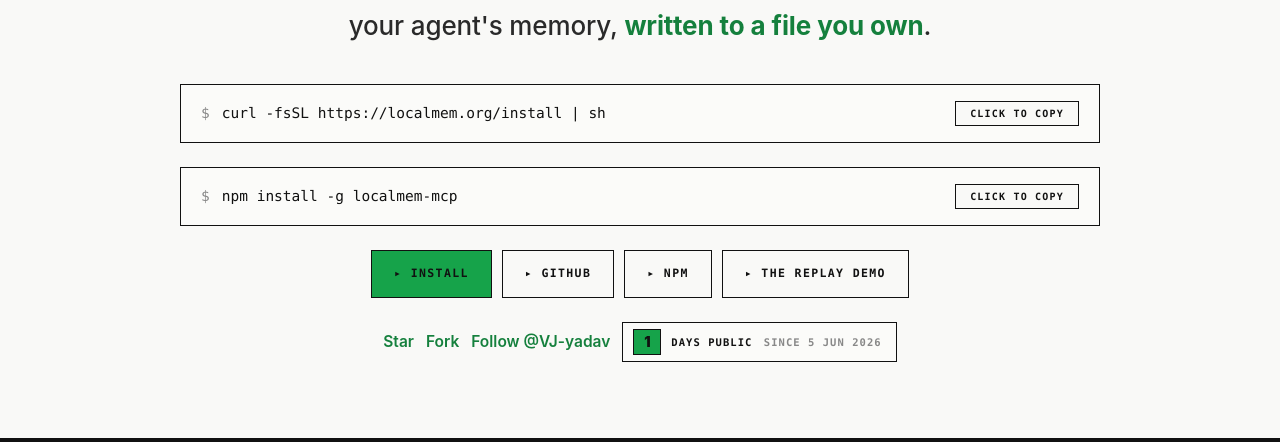
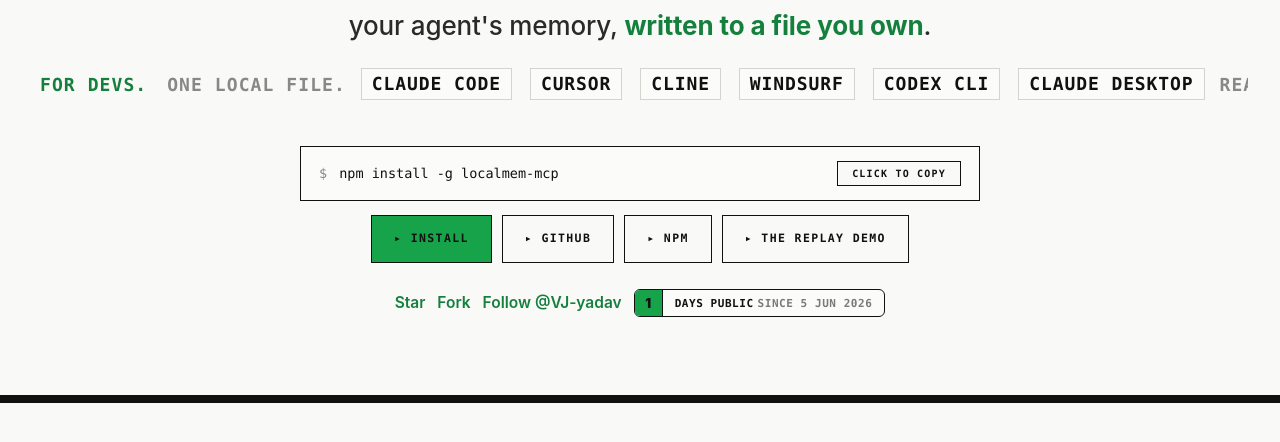
Before and after one commit to VJ-yadav/localmem-public, a plain HTML site: page landing/index.html in a window 1280 px wide. Shown: the part 358-800 px from the top of the page. Drawn offline with Linux system fonts and the light colour scheme.

Commit message:
feat(ui): promote chip + counter to global components; tighten hero
GLOBAL COMPONENTS (used by both landing + dashboard)
  - .lm-chip: bordered inline label (used in the hero dev line tool
    list, can be reused anywhere). Lives in the COMPONENTS section of
    both landing/index.html style block AND dashboard/styles.css.
  - .lm-counter: GitHub-button-shaped counter pill. Black-on-green
    leading number block, hard 1px black border, vertical separator,
    light cream label panel with black ink, mono uppercase, 28px tall
    to match GH widget large size. Same file pair.
  - Deleted the one-off .since-pill / .hero-full__sub-tech .tool CSS;
    markup now references the global classes.

HERO TWEAKS
  - Removed the curl install command from the hero. The npm install
    command stays. Both curl + npm appear again in the SHIP IT band
    below as Step 1, so scroll users still get them.
  - Dev-line font bumped from 10-12px to 14-18px (clamp) so it reads
    at the same scale as the tagline above it. Tightened letter
    spacing 0.1em -> 0.06em so the bigger glyphs don't feel stretched.
    Chip padding bumped to 2x10px to match.
  - Counter pill bg flipped from grey-faint to ink black on cream
    (matches the GitHub Star/Fork/Follow widgets sitting next to it).
    The '1' badge stays black-on-green with a hard black divider. The
    'since 5 Jun 2026' label is black with 0.55 opacity instead of a
    different colour token so it dims without breaking the system.

```diff
--- a/dashboard/styles.css
+++ b/dashboard/styles.css
@@ -280,6 +280,67 @@
   border-radius: var(--lm-radius-sm);
   white-space: nowrap;
 }
+
+/* --- CHIP (lm-chip) — bordered inline label, used in tool lists --------- */
+
+.lm-chip {
+  display: inline-block;
+  background: var(--lm-bg-card);
+  border: 1.5px solid var(--lm-border-light);
+  color: var(--lm-ink);
+  padding: 2px 10px;
+  margin: 0 3px;
+  font-family: var(--lm-font-mono);
+  font-size: inherit;
+  font-weight: 700;
+  letter-spacing: 0.05em;
+  text-transform: uppercase;
+  vertical-align: 1px;
+  line-height: 1.45;
+}
+
+/* --- COUNTER (lm-counter) — colored leading num + label, GH-button-shaped --- */
+
+.lm-counter {
+  display: inline-flex;
+  align-items: stretch;
+  height: 28px;
+  padding: 0;
+  background: var(--lm-bg-card);
+  border: 1px solid var(--lm-border-heavy);
+  border-radius: 6px;
+  font-family: var(--lm-font-mono);
+  font-size: 11px;
+  font-weight: 700;
+  letter-spacing: 0.05em;
+  text-transform: uppercase;
+  color: var(--lm-ink);
+  line-height: 1;
+  overflow: hidden;
+}
+.lm-counter__num {
+  display: inline-flex;
+  align-items: center;
+  justify-content: center;
+  min-width: 28px;
+  padding: 0 8px;
+  background: var(--lm-accent);
+  color: var(--lm-ink);
+  font-family: var(--lm-font-display);
+  font-size: 13px;
+  font-weight: 900;
+  letter-spacing: -0.01em;
+  line-height: 1;
+  border-right: 1px solid var(--lm-border-heavy);
+}
+.lm-counter__label {
+  display: inline-flex;
+  align-items: center;
+  padding: 0 12px;
+  white-space: nowrap;
+  color: var(--lm-ink);
+}
+.lm-counter__label .faint { color: var(--lm-ink); margin-left: 4px; opacity: 0.55; }
 
 /* --- CARD (lm-card) ----------------------------------------------------- */
 
--- a/landing/index.html
+++ b/landing/index.html
@@ -211,6 +211,65 @@
   flex-shrink: 0;
 }
 
+/* --- COMPONENT: CHIP (bordered inline label, used in tool lists) --- */
+.lm-chip {
+  display: inline-block;
+  background: var(--lm-bg-card);
+  border: 1.5px solid var(--lm-border-light);
+  color: var(--lm-ink);
+  padding: 2px 10px;
+  margin: 0 3px;
+  font-family: var(--lm-font-mono);
+  font-size: inherit;
+  font-weight: 700;
+  letter-spacing: 0.05em;
+  text-transform: uppercase;
+  vertical-align: 1px;
+  line-height: 1.45;
+}
+
+/* --- COMPONENT: COUNTER (colored leading num + label, GH-button-shaped) --- */
+.lm-counter {
+  display: inline-flex;
+  align-items: stretch;
+  height: 28px;
+  padding: 0;
+  background: var(--lm-bg-card);
+  border: 1px solid var(--lm-border-heavy);
+  border-radius: 6px;
+  font-family: var(--lm-font-mono);
+  font-size: 11px;
+  font-weight: 700;
+  letter-spacing: 0.05em;
+  text-transform: uppercase;
+  color: var(--lm-ink);
+  line-height: 1;
+  overflow: hidden;
+}
+.lm-counter__num {
+  display: inline-flex;
+  align-items: center;
+  justify-content: center;
+  min-width: 28px;
+  padding: 0 8px;
+  background: var(--lm-accent);
+  color: var(--lm-ink);
+  font-family: var(--lm-font-display);
+  font-size: 13px;
+  font-weight: 900;
+  letter-spacing: -0.01em;
+  line-height: 1;
+  border-right: 1px solid var(--lm-border-heavy);
+}
+.lm-counter__label {
+  display: inline-flex;
+  align-items: center;
+  padding: 0 12px;
+  white-space: nowrap;
+  color: var(--lm-ink);
+}
+.lm-counter__label .faint { color: var(--lm-ink); margin-left: 4px; opacity: 0.55; }
+
 /* --- COMPONENT: CARD --- */
 .lm-card {
   display: block;
@@ -370,11 +429,14 @@
   margin: 0 0 30px;
   text-transform: lowercase;
   white-space: nowrap;
+  -webkit-text-stroke: 1.25px var(--lm-ink);
+  paint-order: stroke fill;
 }
 .hero-full__brand .a {
   color: var(--lm-accent);
   margin: 0 0.06em;
   font-weight: 900;
+  -webkit-text-stroke: 1.25px var(--lm-accent);
 }
 
 .hero-full__sub {
@@ -386,10 +448,30 @@
   color: var(--lm-ink-secondary);
   text-transform: none;
   max-width: 760px;
-  margin: 0 auto 40px;
+  margin: 0 auto 18px;
 }
 .hero-full__sub .accent { color: var(--lm-accent-strong); font-weight: 700; }
 @media (prefers-color-scheme: dark) { .hero-full__sub .accent { color: var(--lm-accent); } }
+
+.hero-full__sub-tech {
+  font-family: var(--lm-font-mono);
+  font-size: clamp(14px, 1.5vw, 18px);
+  font-weight: 700;
+  line-height: 1.5;
+  letter-spacing: 0.06em;
+  text-transform: uppercase;
+  color: var(--lm-ink-faint);
+  max-width: 1280px;
+  margin: 0 auto 40px;
+  white-space: nowrap;
+  overflow-x: auto;
+  padding: 6px 8px;
+  scrollbar-width: thin;
+}
+.hero-full__sub-tech::-webkit-scrollbar { height: 4px; }
+.hero-full__sub-tech::-webkit-scrollbar-thumb { background: var(--lm-border-light); }
+.hero-full__sub-tech .lead { color: var(--lm-accent-strong); margin-right: 8px; }
+@media (prefers-color-scheme: dark) { .hero-full__sub-tech .lead { color: var(--lm-accent); } }
 
 .hero-full__stats {
   display: flex;
@@ -433,16 +515,17 @@
   gap: 12px;
   background: var(--lm-bg-card);
   border: 1.5px solid var(--lm-border-heavy);
-  padding: 16px 20px;
+  padding: 14px 18px;
   font-family: var(--lm-font-mono);
-  font-size: 14.5px;
-  max-width: 920px;
-  margin: 0 auto 24px;
+  font-size: 13.5px;
+  max-width: 680px;
+  margin: 0 auto 14px;
   position: relative;
   overflow-x: auto;
   white-space: nowrap;
   text-align: left;
 }
+.hero-full__cmd + .hero-full__cmd { margin-bottom: 24px; }
 .hero-full__cmd .dollar { color: var(--lm-ink-faint); flex-shrink: 0; user-select: none; }
 .hero-full__cmd .cmd { color: var(--lm-ink); flex: 1 1 auto; min-width: 0; }
 .hero-full__cmd .copy {
@@ -485,38 +568,7 @@
 }
 .hero-full__ghbtns .github-button { line-height: 1; }
 
-.since-pill {
-  display: inline-flex;
-  align-items: center;
-  gap: 10px;
-  padding: 6px 14px 6px 10px;
-  background: var(--lm-bg-card);
-  border: 1.5px solid var(--lm-border-heavy);
-  font-family: var(--lm-font-mono);
-  font-size: 10.5px;
-  font-weight: 700;
-  letter-spacing: 0.1em;
-  text-transform: uppercase;
-  color: var(--lm-ink-faint);
-  line-height: 1;
-}
-.since-pill__num {
-  display: inline-flex;
-  align-items: center;
-  justify-content: center;
-  min-width: 28px;
-  padding: 5px 8px;
-  background: var(--lm-accent);
-  color: var(--lm-ink);
-  font-family: var(--lm-font-display);
-  font-size: 14px;
-  font-weight: 900;
-  letter-spacing: -0.01em;
-  line-height: 1;
-  border: 1.5px solid var(--lm-ink);
-}
-.since-pill__label { white-space: nowrap; color: var(--lm-ink); }
-.since-pill__label .faint { color: var(--lm-ink-faint); margin-left: 4px; }
+/* (.since-pill, .tool: removed — use .lm-counter / .lm-chip global components) */
 .hero-full__ctas .lm-btn {
   min-height: 48px;
   padding: 12px 22px;
@@ -966,12 +1018,10 @@
     <p class="hero-full__sub">
       your agent's memory, <span class="accent">written to a file you own</span>.
     </p>
-
-    <div class="hero-full__cmd">
-      <span class="dollar">$</span>
-      <span class="cmd">curl -fsSL https://localmem.org/install | sh</span>
-      <button class="copy" type="button" onclick="copyText(this, 'curl -fsSL https://localmem.org/install | sh')">click to copy</button>
-    </div>
+    <p class="hero-full__sub-tech">
+      <span class="lead">For devs.</span>
+      One local file. <span class="lm-chip">Claude Code</span> <span class="lm-chip">Cursor</span> <span class="lm-chip">Cline</span> <span class="lm-chip">Windsurf</span> <span class="lm-chip">Codex CLI</span> <span class="lm-chip">Claude Desktop</span> read the same memory.
+    </p>
 
     <div class="hero-full__cmd">
       <span class="dollar">$</span>
@@ -990,9 +1040,9 @@
       <a class="github-button" href="https://github.com/VJ-yadav/localmem-public" data-icon="octicon-star" data-size="large" data-show-count="true" aria-label="Star VJ-yadav/localmem-public on GitHub">Star</a>
       <a class="github-button" href="https://github.com/VJ-yadav/localmem-public/fork" data-icon="octicon-repo-forked" data-size="large" data-show-count="true" aria-label="Fork VJ-yadav/localmem-public on GitHub">Fork</a>
       <a class="github-button" href="https://github.com/VJ-yadav" data-size="large" data-show-count="true" aria-label="Follow @VJ-yadav on GitHub">Follow @VJ-yadav</a>
-      <span class="since-pill" title="Open-sourced 5 Jun 2026">
-        <span class="since-pill__num" id="since-days">1</span>
-        <span class="since-pill__label">days public <span class="faint">since 5 Jun 2026</span></span>
+      <span class="lm-counter" title="Open-sourced 5 Jun 2026">
+        <span class="lm-counter__num" id="since-days">1</span>
+        <span class="lm-counter__label">days public <span class="faint">since 5 Jun 2026</span></span>
       </span>
     </div>
   </div>
```
